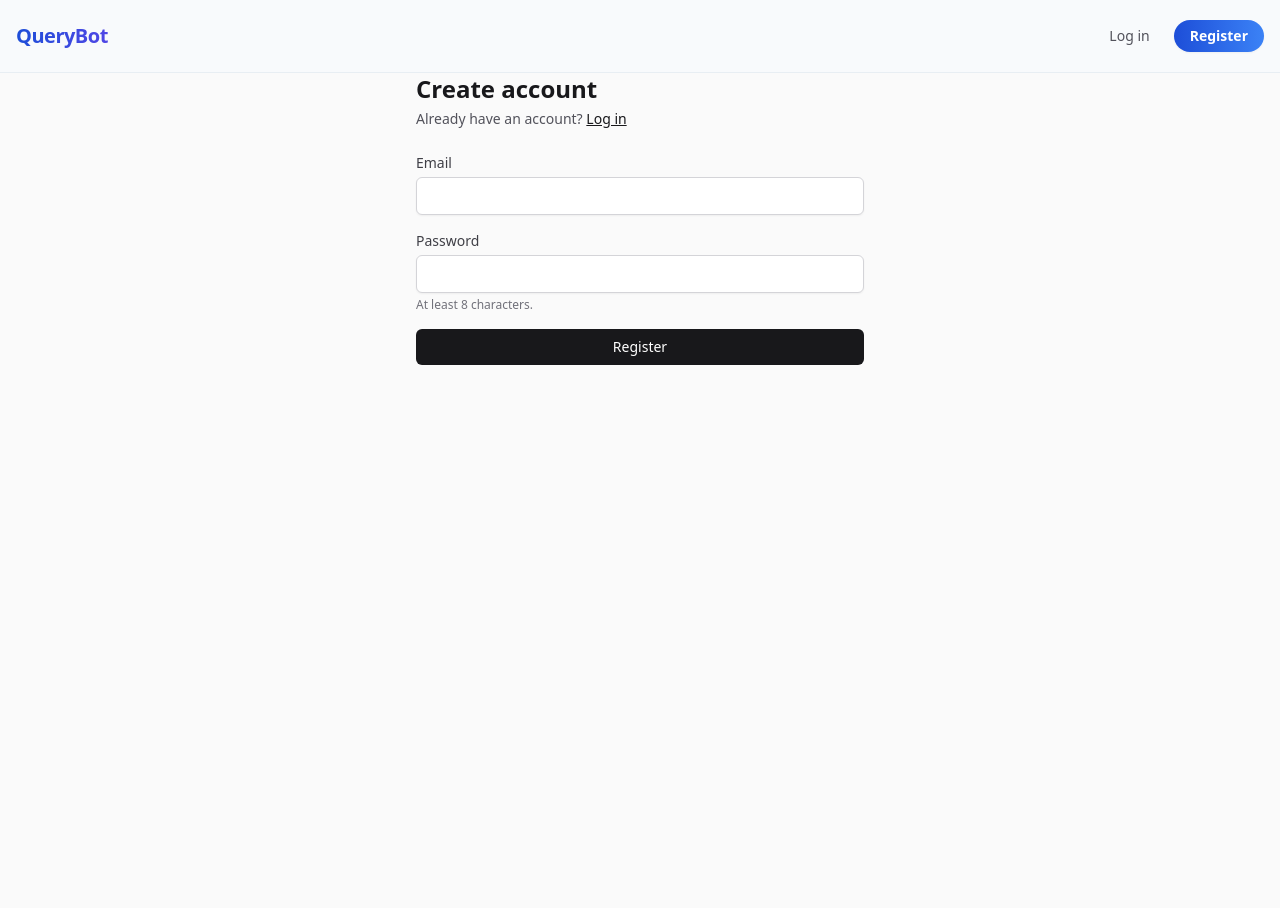
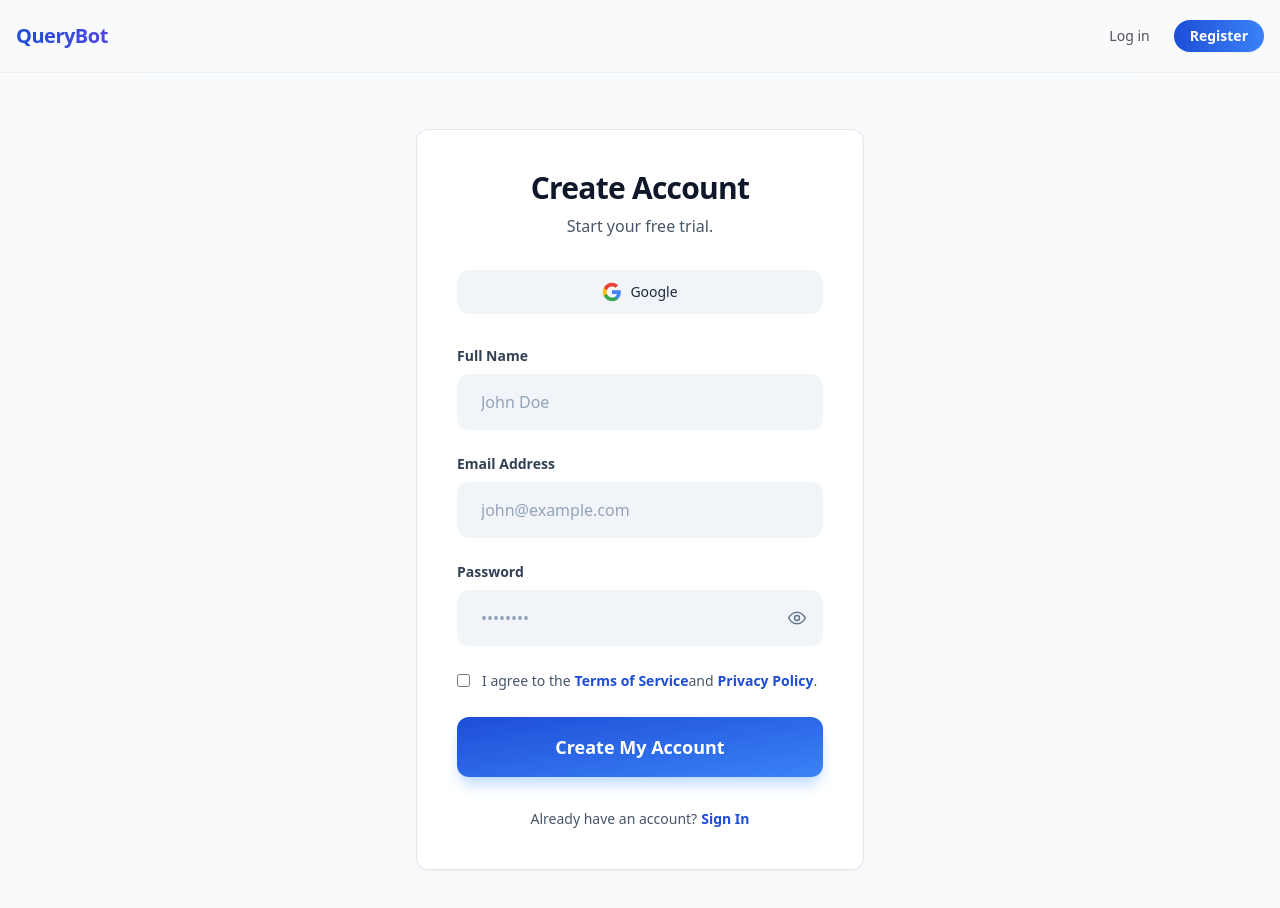
Before and after one commit to Usmanzahid389/query-bot-ai-document-process, a Next.js app in the folder frontend/: page /register in a window 1280 px wide. Shown: the top 908 px of the page. Before the commit the page ends 800 px from the top, so only its background shows below. Built offline with nearby package versions, Linux system fonts and the light colour scheme; no server answers.

Commit message:
Redesign login and register pages UI with modern centered card layout

```diff
--- a/frontend/app/login/page.tsx
+++ b/frontend/app/login/page.tsx
@@ -37,60 +37,110 @@ function LoginForm() {
   }
 
   return (
-    <div className="mx-auto max-w-md space-y-6">
-      <div>
-        <h1 className="text-2xl font-semibold text-zinc-900 dark:text-zinc-50">Log in</h1>
-        <p className="mt-1 text-sm text-zinc-600 dark:text-zinc-400">
-          No account?{" "}
-          <Link className="font-medium text-zinc-900 underline dark:text-zinc-200" href="/register">
-            Register
-          </Link>
-        </p>
+    <main className="min-h-screen bg-slate-50 px-4 py-10 sm:px-6 sm:py-14">
+      <section className="mx-auto w-full max-w-md">
+        <div className="rounded-2xl border border-slate-200 bg-white p-6 shadow-sm sm:p-8 md:p-10">
+          <header className="mb-8">
+            <h1 className="text-3xl font-extrabold tracking-tight text-slate-900">Login</h1>
+            <p className="mt-2 text-sm text-slate-600">Enter your credentials to continue</p>
+          </header>
+
+          <div className="mb-8 grid grid-cols-1 gap-3 sm:gap-4">
+            <button
+              type="button"
+              className="flex items-center justify-center gap-2 rounded-xl bg-slate-100 px-4 py-3 text-sm font-medium text-slate-800 transition-colors hover:bg-slate-200"
+            >
+              <svg className="h-5 w-5" viewBox="0 0 24 24" aria-hidden="true">
+                <path d="M22.56 12.25c0-.78-.07-1.53-.2-2.25H12v4.26h5.92c-.26 1.37-1.04 2.53-2.21 3.31v2.77h3.57c2.08-1.92 3.28-4.74 3.28-8.09z" fill="#4285F4" />
+                <path d="M12 23c2.97 0 5.46-.98 7.28-2.66l-3.57-2.77c-.98.66-2.23 1.06-3.71 1.06-2.86 0-5.29-1.93-6.16-4.53H2.18v2.84C3.99 20.53 7.7 23 12 23z" fill="#34A853" />
+                <path d="M5.84 14.09c-.22-.66-.35-1.36-.35-2.09s.13-1.43.35-2.09V7.07H2.18C1.43 8.55 1 10.22 1 12s.43 3.45 1.18 4.93l3.66-2.84z" fill="#FBBC05" />
+                <path d="M12 5.38c1.62 0 3.06.56 4.21 1.64l3.15-3.15C17.45 2.09 14.97 1 12 1 7.7 1 3.99 3.47 2.18 7.07l3.66 2.84c.87-2.6 3.3-4.53 6.16-4.53z" fill="#EA4335" />
+              </svg>
+              Google
+            </button>
+
           </div>
-      <form onSubmit={onSubmit} className="space-y-4">
-        {error && (
-          <div className="rounded-md border border-red-200 bg-red-50 px-3 py-2 text-sm text-red-800 dark:border-red-900 dark:bg-red-950 dark:text-red-200">
-            {error}
+
+          <div className="relative mb-8 text-center">
+            <div className="absolute inset-0 flex items-center">
+              <div className="h-px w-full bg-slate-200" />
             </div>
-        )}
-        <div>
-          <label htmlFor="email" className="block text-sm font-medium text-zinc-700 dark:text-zinc-300">
-            Email
+            <span className="relative bg-white px-3 text-xs font-semibold uppercase tracking-wider text-slate-500">or with email</span>
+          </div>
+
+          <form onSubmit={onSubmit} className="space-y-6">
+            {error && <div className="rounded-xl border border-red-200 bg-red-50 px-4 py-3 text-sm text-red-700">{error}</div>}
+
+            <div className="space-y-2">
+              <label htmlFor="email" className="block text-sm font-semibold text-slate-700">
+                Email Address
               </label>
               <input
                 id="email"
                 type="email"
                 autoComplete="email"
                 required
+                placeholder="name@company.com"
                 value={email}
                 onChange={(e) => setEmail(e.target.value)}
-            className="mt-1 w-full rounded-md border border-zinc-300 bg-white px-3 py-2 text-sm text-zinc-900 shadow-sm focus:border-zinc-500 focus:outline-none focus:ring-1 focus:ring-zinc-500 dark:border-zinc-700 dark:bg-zinc-900 dark:text-zinc-100"
+                className="w-full rounded-xl border border-slate-200 bg-slate-50 px-4 py-3 text-slate-900 placeholder:text-slate-400 focus:border-blue-400 focus:outline-none focus:ring-4 focus:ring-blue-100"
               />
             </div>
-        <div>
-          <label htmlFor="password" className="block text-sm font-medium text-zinc-700 dark:text-zinc-300">
+
+            <div className="space-y-2">
+              <div className="flex items-center justify-between">
+                <label htmlFor="password" className="block text-sm font-semibold text-slate-700">
                   Password
                 </label>
+                <button type="button" className="text-xs font-semibold text-blue-700 transition-colors hover:text-blue-800">
+                  Forgot Password?
+                </button>
+              </div>
+              <div className="relative">
                 <input
                   id="password"
                   type="password"
                   autoComplete="current-password"
                   required
                   minLength={8}
+                  placeholder="••••••••"
                   value={password}
                   onChange={(e) => setPassword(e.target.value)}
-            className="mt-1 w-full rounded-md border border-zinc-300 bg-white px-3 py-2 text-sm text-zinc-900 shadow-sm focus:border-zinc-500 focus:outline-none focus:ring-1 focus:ring-zinc-500 dark:border-zinc-700 dark:bg-zinc-900 dark:text-zinc-100"
+                  className="w-full rounded-xl border border-slate-200 bg-slate-50 px-4 py-3 pr-11 text-slate-900 placeholder:text-slate-400 focus:border-blue-400 focus:outline-none focus:ring-4 focus:ring-blue-100"
                 />
+                <button
+                  type="button"
+                  aria-label="Toggle password visibility"
+                  className="absolute right-3 top-1/2 -translate-y-1/2 rounded-md p-1 text-slate-500 transition-colors hover:bg-slate-100 hover:text-slate-700"
+                >
+                  <svg className="h-5 w-5" viewBox="0 0 24 24" fill="none" stroke="currentColor" strokeWidth="1.8" aria-hidden="true">
+                    <path d="M2 12s3.8-7 10-7 10 7 10 7-3.8 7-10 7S2 12 2 12Z" />
+                    <circle cx="12" cy="12" r="3" />
+                  </svg>
+                </button>
               </div>
+            </div>
+
             <button
               type="submit"
               disabled={loading}
-          className="w-full rounded-md bg-zinc-900 py-2 text-sm font-medium text-white hover:bg-zinc-800 disabled:opacity-60 dark:bg-zinc-100 dark:text-zinc-900 dark:hover:bg-white"
+              className="w-full rounded-xl bg-gradient-to-r from-blue-700 to-blue-500 px-6 py-3.5 text-base font-bold text-white shadow-lg shadow-blue-200 transition-transform duration-300 hover:scale-[1.01] active:scale-[0.99] disabled:cursor-not-allowed disabled:opacity-60"
             >
-          {loading ? "Signing in…" : "Sign in"}
+              {loading ? "Signing in..." : "Sign In"}
             </button>
           </form>
+
+          <div className="mt-8 text-center">
+            <p className="text-sm text-slate-600">
+              Don&apos;t have an account?
+              <Link href="/register" className="ml-1 font-bold text-blue-700 hover:underline">
+                Create an account
+              </Link>
+            </p>
           </div>
+        </div>
+      </section>
+    </main>
   );
 }
 
--- a/frontend/app/register/page.tsx
+++ b/frontend/app/register/page.tsx
@@ -8,13 +8,20 @@ import { setToken } from "@/lib/auth";
 
 export default function RegisterPage() {
   const router = useRouter();
+  const [fullName, setFullName] = useState("");
   const [email, setEmail] = useState("");
   const [password, setPassword] = useState("");
+  const [showPassword, setShowPassword] = useState(false);
+  const [acceptedTerms, setAcceptedTerms] = useState(false);
   const [error, setError] = useState<string | null>(null);
   const [loading, setLoading] = useState(false);
 
   async function onSubmit(e: React.FormEvent) {
     e.preventDefault();
+    if (!acceptedTerms) {
+      setError("Please accept Terms of Service and Privacy Policy.");
+      return;
+    }
     setError(null);
     setLoading(true);
     try {
@@ -39,60 +46,131 @@ export default function RegisterPage() {
   }
 
   return (
-    <div className="mx-auto max-w-md space-y-6">
-      <div>
-        <h1 className="text-2xl font-semibold text-zinc-900 dark:text-zinc-50">Create account</h1>
-        <p className="mt-1 text-sm text-zinc-600 dark:text-zinc-400">
-          Already have an account?{" "}
-          <Link className="font-medium text-zinc-900 underline dark:text-zinc-200" href="/login">
-            Log in
-          </Link>
-        </p>
+    <main className="min-h-screen bg-slate-50 px-4 py-10 sm:px-6 sm:py-14">
+      <section className="mx-auto w-full max-w-md">
+        <div className="rounded-xl border border-slate-200 bg-white p-6 shadow-sm sm:p-8 md:p-10">
+          <div className="mb-8 text-center">
+            <h2 className="text-3xl font-extrabold tracking-tight text-slate-900">Create Account</h2>
+            <p className="mt-2 text-slate-600">Start your free trial.</p>
           </div>
-      <form onSubmit={onSubmit} className="space-y-4">
-        {error && (
-          <div className="rounded-md border border-red-200 bg-red-50 px-3 py-2 text-sm text-red-800 dark:border-red-900 dark:bg-red-950 dark:text-red-200">
-            {error}
+
+          <div className="mb-8 grid grid-cols-1 gap-4">
+            <button
+              type="button"
+              className="flex items-center justify-center gap-2 rounded-xl bg-slate-100 px-4 py-3 text-sm font-medium text-slate-800 transition-colors hover:bg-slate-200"
+            >
+              <svg className="h-5 w-5" viewBox="0 0 24 24" aria-hidden="true">
+                <path d="M22.56 12.25c0-.78-.07-1.53-.2-2.25H12v4.26h5.92c-.26 1.37-1.04 2.53-2.21 3.31v2.77h3.57c2.08-1.92 3.28-4.74 3.28-8.09z" fill="#4285F4" />
+                <path d="M12 23c2.97 0 5.46-.98 7.28-2.66l-3.57-2.77c-.98.66-2.23 1.06-3.71 1.06-2.86 0-5.29-1.93-6.16-4.53H2.18v2.84C3.99 20.53 7.7 23 12 23z" fill="#34A853" />
+                <path d="M5.84 14.09c-.22-.66-.35-1.36-.35-2.09s.13-1.43.35-2.09V7.07H2.18C1.43 8.55 1 10.22 1 12s.43 3.45 1.18 4.93l3.66-2.84z" fill="#FBBC05" />
+                <path d="M12 5.38c1.62 0 3.06.56 4.21 1.64l3.15-3.15C17.45 2.09 14.97 1 12 1 7.7 1 3.99 3.47 2.18 7.07l3.66 2.84c.87-2.6 3.3-4.53 6.16-4.53z" fill="#EA4335" />
+              </svg>
+              Google
+            </button>
           </div>
-        )}
-        <div>
-          <label htmlFor="email" className="block text-sm font-medium text-zinc-700 dark:text-zinc-300">
-            Email
+
+          <form onSubmit={onSubmit} className="space-y-6">
+            {error && <div className="rounded-xl border border-red-200 bg-red-50 px-4 py-3 text-sm text-red-700">{error}</div>}
+
+            <div className="space-y-2">
+              <label htmlFor="fullName" className="block text-sm font-semibold text-slate-700">
+                Full Name
+              </label>
+              <input
+                id="fullName"
+                type="text"
+                required
+                placeholder="John Doe"
+                value={fullName}
+                onChange={(e) => setFullName(e.target.value)}
+                className="w-full rounded-xl bg-slate-100 px-6 py-4 text-slate-900 placeholder:text-slate-400 focus:outline-none focus:ring-4 focus:ring-blue-100"
+              />
+            </div>
+
+            <div className="space-y-2">
+              <label htmlFor="email" className="block text-sm font-semibold text-slate-700">
+                Email Address
               </label>
               <input
                 id="email"
                 type="email"
                 autoComplete="email"
                 required
+                placeholder="john@example.com"
                 value={email}
                 onChange={(e) => setEmail(e.target.value)}
-            className="mt-1 w-full rounded-md border border-zinc-300 bg-white px-3 py-2 text-sm text-zinc-900 shadow-sm focus:border-zinc-500 focus:outline-none focus:ring-1 focus:ring-zinc-500 dark:border-zinc-700 dark:bg-zinc-900 dark:text-zinc-100"
+                className="w-full rounded-xl bg-slate-100 px-6 py-4 text-slate-900 placeholder:text-slate-400 focus:outline-none focus:ring-4 focus:ring-blue-100"
               />
             </div>
-        <div>
-          <label htmlFor="password" className="block text-sm font-medium text-zinc-700 dark:text-zinc-300">
+
+            <div className="space-y-2">
+              <label htmlFor="password" className="block text-sm font-semibold text-slate-700">
                 Password
               </label>
+              <div className="relative">
                 <input
                   id="password"
-            type="password"
+                  type={showPassword ? "text" : "password"}
                   autoComplete="new-password"
                   required
                   minLength={8}
+                  placeholder="••••••••"
                   value={password}
                   onChange={(e) => setPassword(e.target.value)}
-            className="mt-1 w-full rounded-md border border-zinc-300 bg-white px-3 py-2 text-sm text-zinc-900 shadow-sm focus:border-zinc-500 focus:outline-none focus:ring-1 focus:ring-zinc-500 dark:border-zinc-700 dark:bg-zinc-900 dark:text-zinc-100"
+                  className="w-full rounded-xl bg-slate-100 px-6 py-4 pr-12 text-slate-900 placeholder:text-slate-400 focus:outline-none focus:ring-4 focus:ring-blue-100"
                 />
-          <p className="mt-1 text-xs text-zinc-500">At least 8 characters.</p>
+                <button
+                  type="button"
+                  onClick={() => setShowPassword((v) => !v)}
+                  aria-label={showPassword ? "Hide password" : "Show password"}
+                  className="absolute right-4 top-1/2 -translate-y-1/2 text-slate-500 transition-colors hover:text-blue-700"
+                >
+                  <svg className="h-5 w-5" viewBox="0 0 24 24" fill="none" stroke="currentColor" strokeWidth="1.8" aria-hidden="true">
+                    <path d="M2 12s3.8-7 10-7 10 7 10 7-3.8 7-10 7S2 12 2 12Z" />
+                    <circle cx="12" cy="12" r="3" />
+                  </svg>
+                </button>
               </div>
+            </div>
+
+            <div className="flex items-start gap-3">
+              <input
+                id="terms"
+                type="checkbox"
+                checked={acceptedTerms}
+                onChange={(e) => setAcceptedTerms(e.target.checked)}
+                className="mt-1 rounded border-slate-300 bg-slate-100 text-blue-700 focus:ring-blue-200"
+              />
+              <label htmlFor="terms" className="text-sm leading-relaxed text-slate-600">
+                I agree to the
+                <a href="#" className="ml-1 font-semibold text-blue-700 hover:underline">
+                  Terms of Service
+                </a>
+                and
+                <a href="#" className="ml-1 font-semibold text-blue-700 hover:underline">
+                  Privacy Policy
+                </a>
+                .
+              </label>
+            </div>
+
             <button
               type="submit"
               disabled={loading}
-          className="w-full rounded-md bg-zinc-900 py-2 text-sm font-medium text-white hover:bg-zinc-800 disabled:opacity-60 dark:bg-zinc-100 dark:text-zinc-900 dark:hover:bg-white"
+              className="w-full rounded-xl bg-gradient-to-br from-blue-700 to-blue-500 px-6 py-4 text-lg font-bold text-white shadow-lg shadow-blue-200 transition-all hover:brightness-110 active:scale-[0.98] disabled:cursor-not-allowed disabled:opacity-60"
             >
-          {loading ? "Creating…" : "Register"}
+              {loading ? "Creating..." : "Create My Account"}
             </button>
           </form>
+
+          <p className="mt-8 text-center text-sm text-slate-600">
+            Already have an account?
+            <Link href="/login" className="ml-1 font-bold text-blue-700 hover:underline">
+              Sign In
+            </Link>
+          </p>
         </div>
+      </section>
+    </main>
   );
 }
```
Lines whose indentation alone changed are shown as unchanged.
